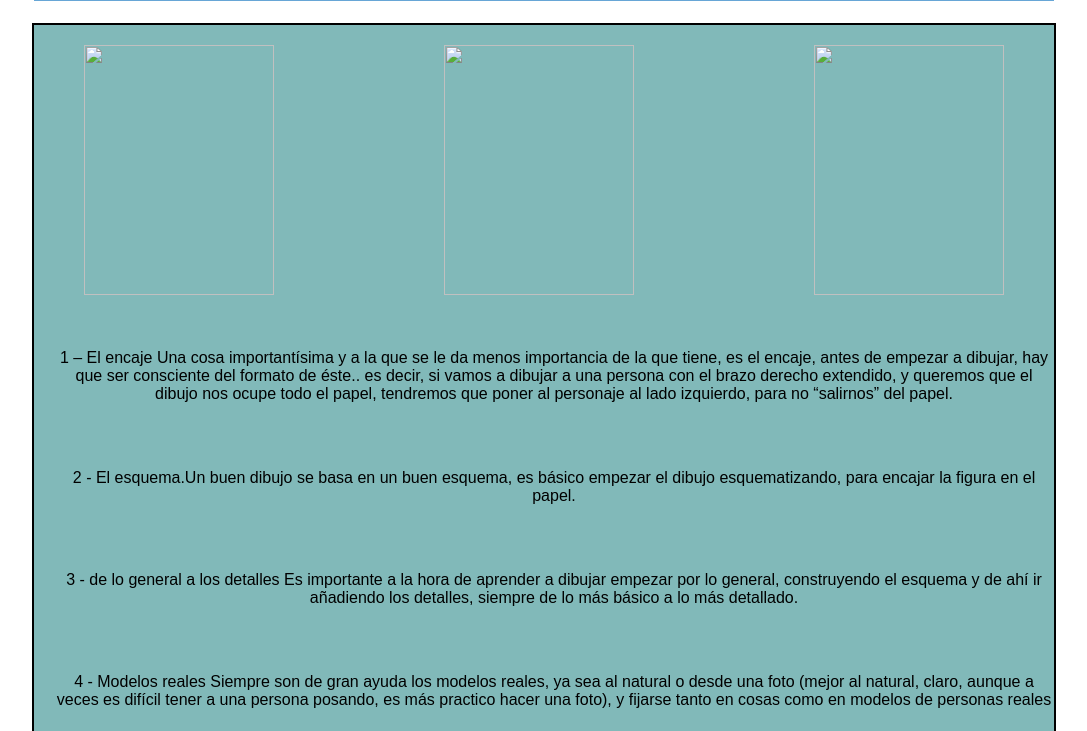
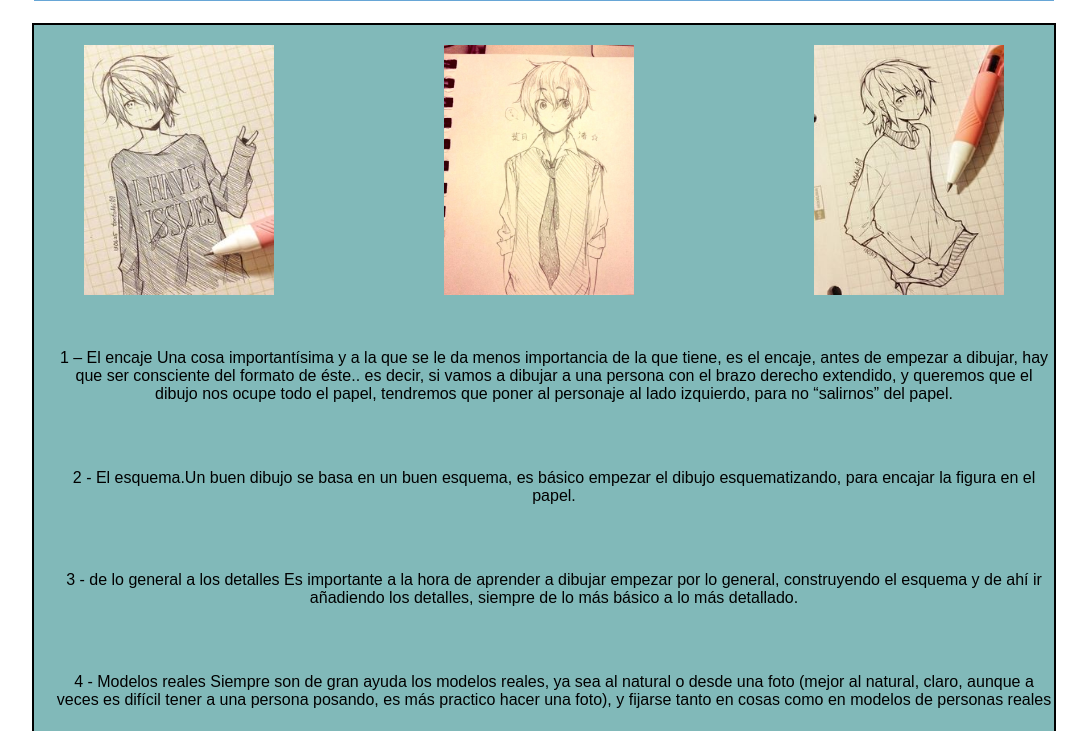
Before and after one commit to darsy12/blogDarsy, a plain HTML site: page tips.html in a window 1280 px wide. Shown: the part 69-800 px from the top of the page, without its empty margins (96-1183 px from the left). Drawn offline with Linux system fonts and the light colour scheme; the site is published under a folder, as on GitHub Pages, so addresses that start at the root find nothing.

Commit message:
Update tips.html

```diff
--- a/tips.html
+++ b/tips.html
@@ -14,9 +14,9 @@
         <div class="bloque">
           <h1 > Algunos tips</h1> </div>
 
-          <div class="headerSombra"> <img id="fotoTip1" src="/imagenes/imagen1Tips.jpg" />
-          <img id="fotoTip2" src="/imagenes/imagen2Tips.jpg" />
-          <img id="fotoTip3" src="/imagenes/imagen3Tips.jpg"/ >
+          <div class="headerSombra"> <img id="fotoTip1" src="./imagenes/imagen1Tips.jpg" />
+          <img id="fotoTip2" src="./imagenes/imagen2Tips.jpg" />
+          <img id="fotoTip3" src="./imagenes/imagen3Tips.jpg"/ >
 
 
                <article>
```
